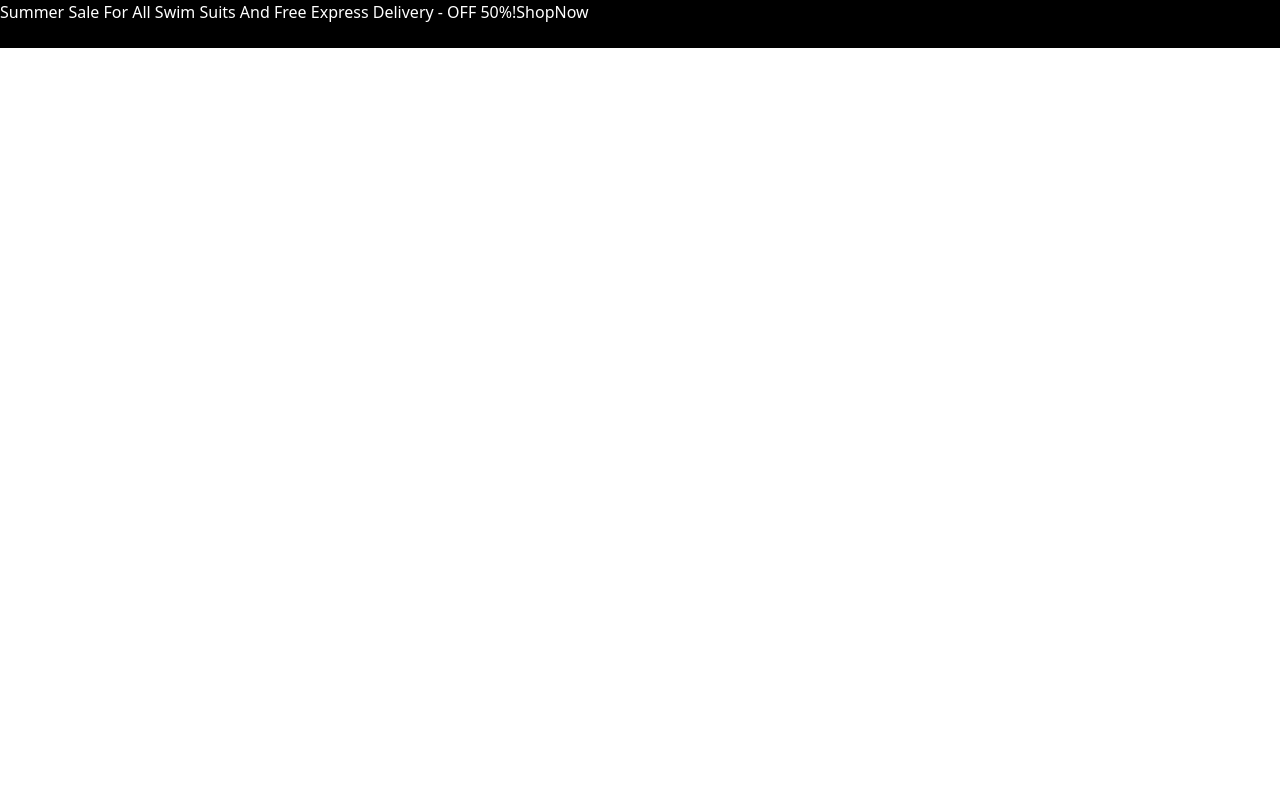
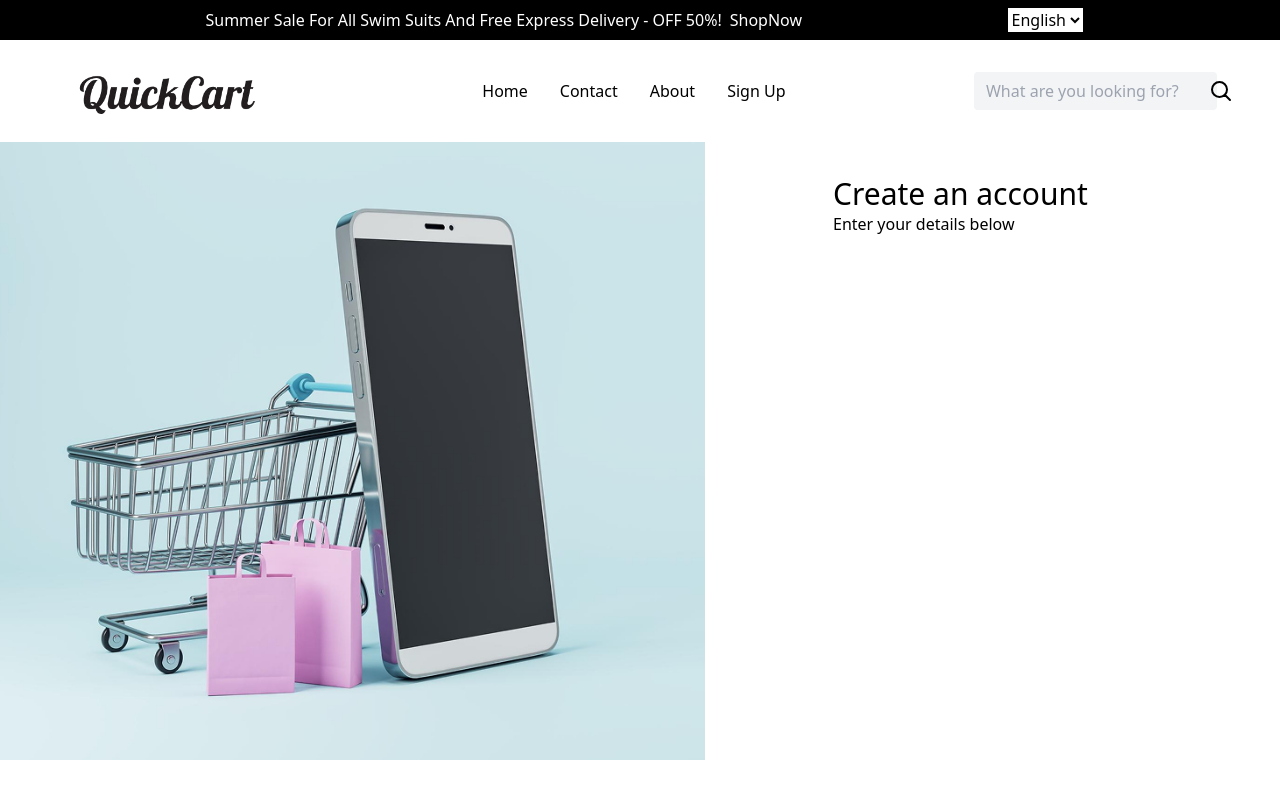
Before and after one commit to bhumit1010/Quick-Cart, a website: page src/signup.html in a window 1280 px wide. Drawn offline with nearby package versions, Linux system fonts and the light colour scheme.

Commit message:
Signup page Added

```diff
--- a/src/signup.html
+++ b/src/signup.html
@@ -13,13 +13,48 @@
 
 <body>
     <header>
-<div id="offers" class="bg-black h-[48px] flex">
-    <p class="text-white">Summer Sale For All Swim Suits And Free Express Delivery - OFF 50%!</p>
-    <a href="">
-        <p class="text-white">ShopNow</p>
-    </a>
-</div>
+        <section id="offers" class="bg-black flex justify-evenly items-center">
+            <div id="sale" class="flex items-center gap-2 p-2 text-white">
+                <p>Summer Sale For All Swim Suits And Free Express Delivery - OFF 50%!</p>
+                <a href="" class="text-white ">
+                    ShopNow
+                </a>
+            </div>
+            <div id="lang">
+                <select name="" id="" class="bg-white text-white">
+                    <option value="" class="">English</option>
+                    <option value="">Hindi</option>
+                </select>
+            </div>
+        </section>
+        <nav class="flex justify-center mt-8  ">
+            <div id="container" class="w-[1170px] h-[38px] flex gap-4 justify-between items-center p-2 ">
+                <div class="logo"><img src="/svg/logo.png" class="w-25" alt="#LOGO"></div>
+                <div class="items">
+                    <ul class="flex gap-8">
+                        <li>Home</li>
+                        <li>Contact</li>
+                        <li>About</li>
+                        <li>Sign Up</li>
+                    </ul>
+                </div>
+                <div class="search w-[243px] h-[38px] bg-gray-100 rounded flex justify-between items-center p-1">
+                    <input type="text" class=" w-[243px] h-[38px] outline-none bg-transparent p-2 placeholder:p-2"
+                        placeholder="What are you looking for?">
+                    <img class="cursor-pointer" src="/svg/search.svg" alt="">
+                </div>
+            </div>
+        </nav>
     </header>
+    <main class="w-[] mt-8 flex gap-1">
+        <div id="image">
+<img src="/svg/Cart.png" width="705px" height="181px" alt="">
+        </div>
+        <div id="signUp" class="w-[371px] bg-red- h-[530px] ml-[124px] mt-[34px]">
+            <p class="text-3xl">Create an account</p>
+            <p>Enter your details below</p>
+        </div>
+    </main>
 </body>
 
 </html>
```
Also changed, not shown: src/dl.beatsnoop 1.png (added), svg/Cart.png (added), svg/logo.png (renamed from svg/Screenshot_2025-02-14_003556-removebg-preview.png), svg/search.svg (added).
